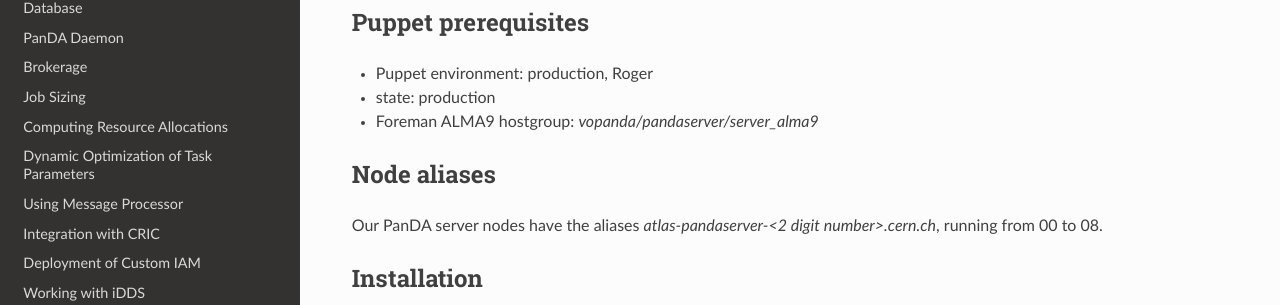
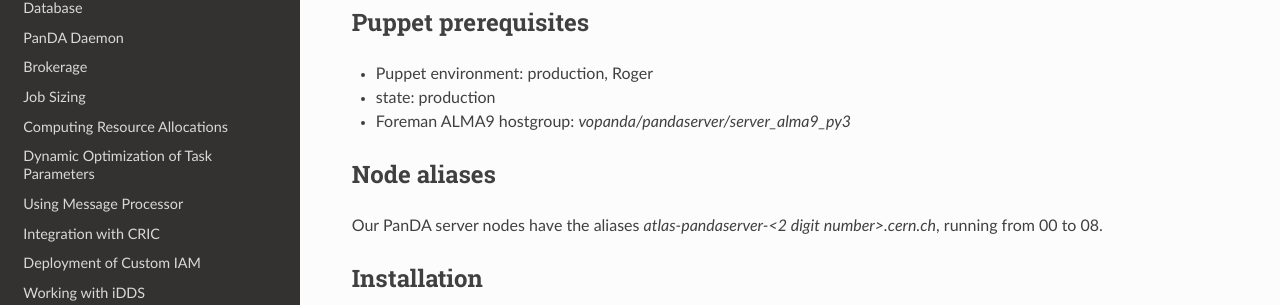
Before and after one commit to PanDAWMS/panda-docs, a Sphinx documentation site: the page built from docs/source/atlas/server.rst, in a window 1280 px wide and 900 px high. Shown: the part 258-563 px from the top of the window. Built offline with Sphinx 7.4.7 and the Read the Docs theme 2.0.0, drawn with Linux system fonts in a browser that asks for light colours; pages that are not in the unit, such as notebooks, are missing from menus.

Commit message:
correct hostgroup

```diff
--- a/docs/source/atlas/server.rst
+++ b/docs/source/atlas/server.rst
@@ -11,7 +11,7 @@
 
 * Puppet environment: production, Roger
 * state: production
-* Foreman ALMA9 hostgroup: `vopanda/pandaserver/server_alma9`
+* Foreman ALMA9 hostgroup: `vopanda/pandaserver/server_alma9_py3`
 
 Node aliases
 ------------
```
